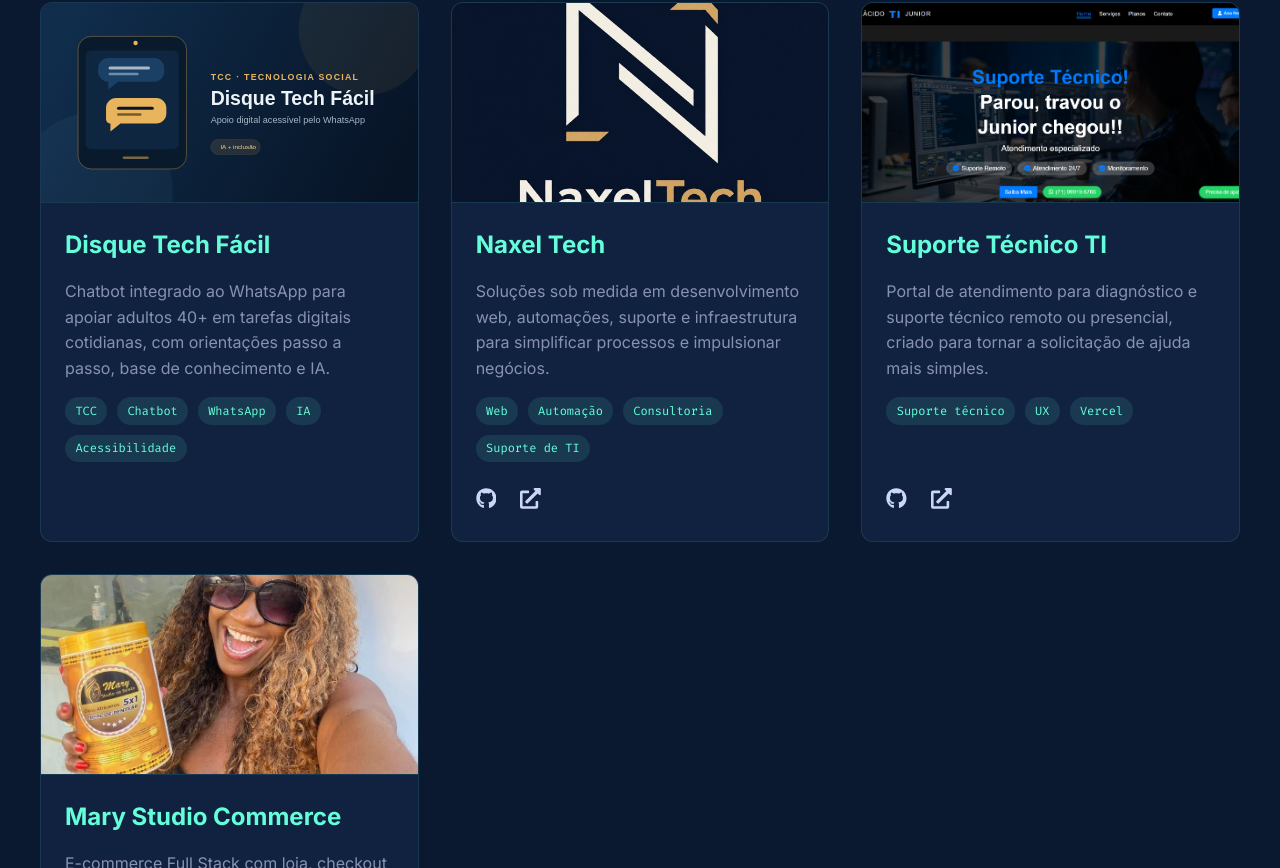
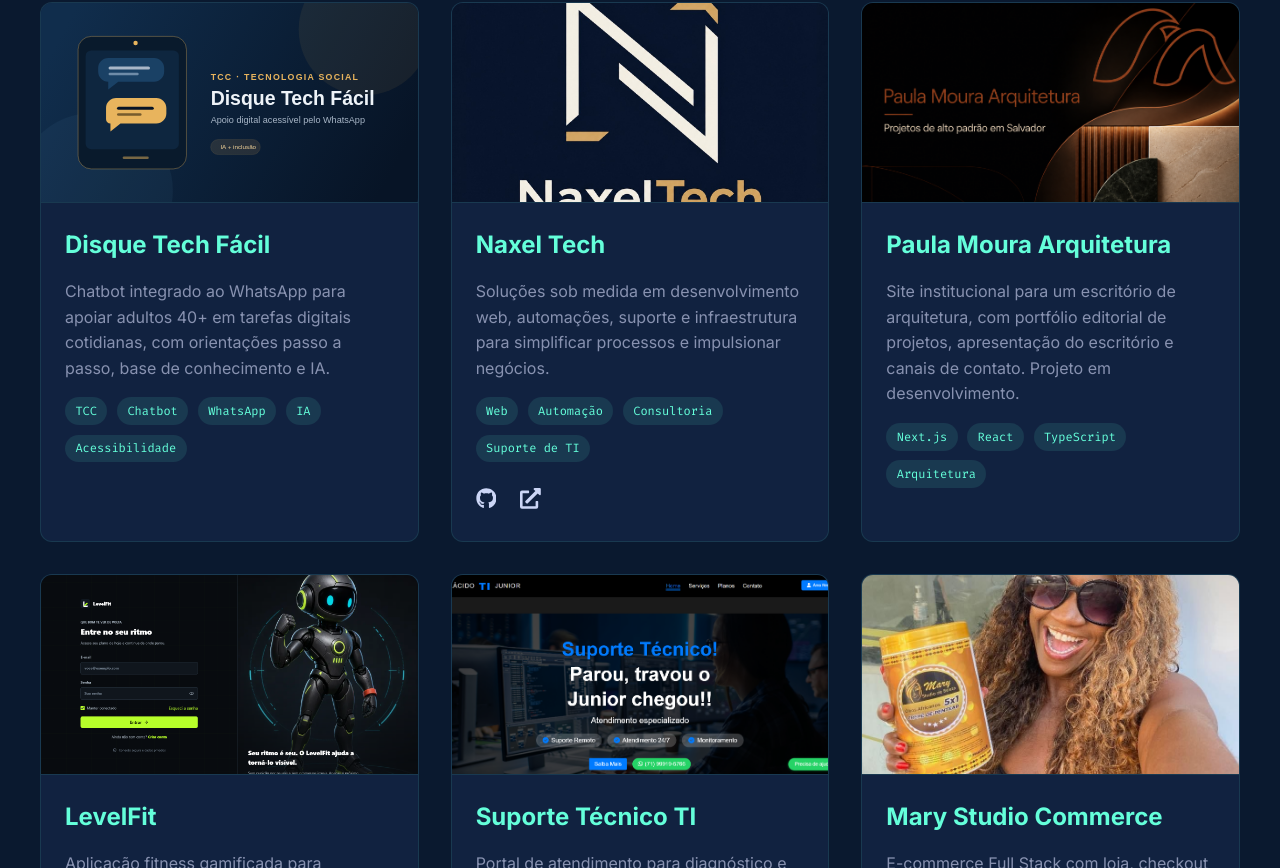
Before and after one commit to PlacidoFjr/Portfolio, a React (Create React App) app: page /projects in a window 1280 px wide. Shown: the part 252-1120 px from the top of the page. Built offline with nearby package versions, Linux system fonts and the light colour scheme.

Commit message:
feat: add Paula and LevelFit to projects

```diff
--- a/src/data/projects.js
+++ b/src/data/projects.js
@@ -16,6 +16,22 @@
     tags: ['Web', 'Automação', 'Consultoria', 'Suporte de TI']
   },
   {
+    title: 'Paula Moura Arquitetura',
+    description: 'Site institucional para um escritório de arquitetura, com portfólio editorial de projetos, apresentação do escritório e canais de contato. Projeto em desenvolvimento.',
+    image: '/imagens/paula-moura-arquitetura.png',
+    github: '',
+    live: '',
+    tags: ['Next.js', 'React', 'TypeScript', 'Arquitetura']
+  },
+  {
+    title: 'LevelFit',
+    description: 'Aplicação fitness gamificada para acompanhar treinos, alimentação, hidratação e hábitos. Inclui experiência web e API com autenticação, progresso e missões diárias.',
+    image: '/imagens/levelfit-preview.png',
+    github: 'https://github.com/PlacidoFjr/LEVELFIT',
+    live: 'https://levelfit-api.vercel.app/',
+    tags: ['Next.js', 'TypeScript', 'NestJS', 'Prisma', 'PostgreSQL']
+  },
+  {
     title: 'Suporte Técnico TI',
     description: 'Portal de atendimento para diagnóstico e suporte técnico remoto ou presencial, criado para tornar a solicitação de ajuda mais simples.',
     image: '/imagens/suporte-tecnico.png',
```
Also changed, not shown: public/imagens/levelfit-preview.png (added), public/imagens/paula-moura-arquitetura.png (added).
